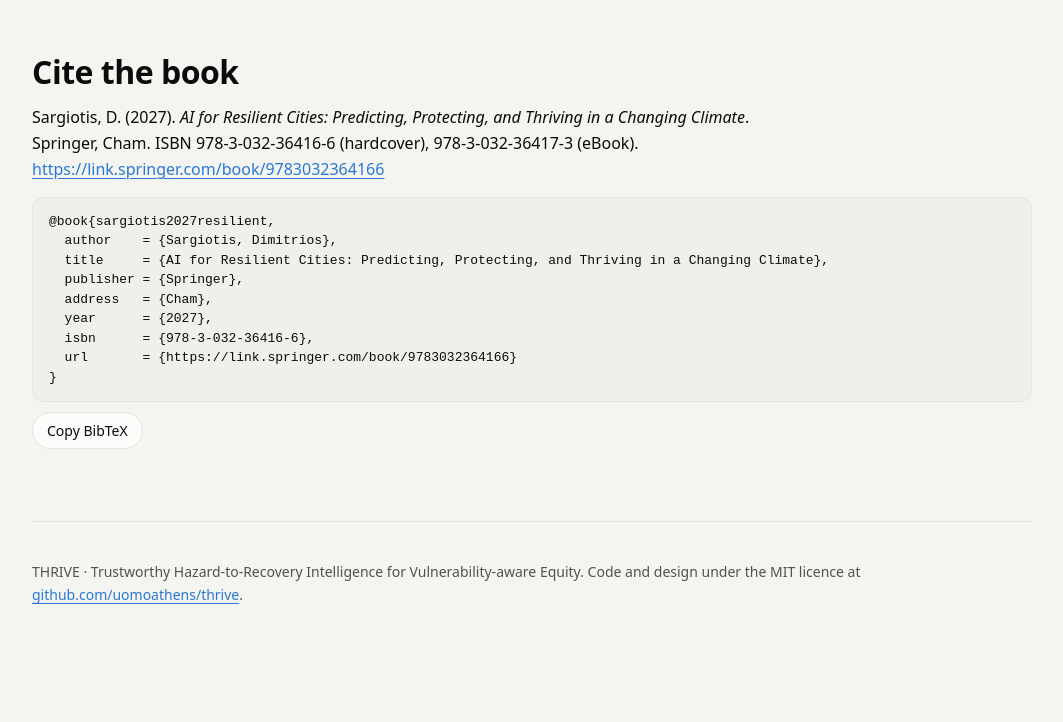
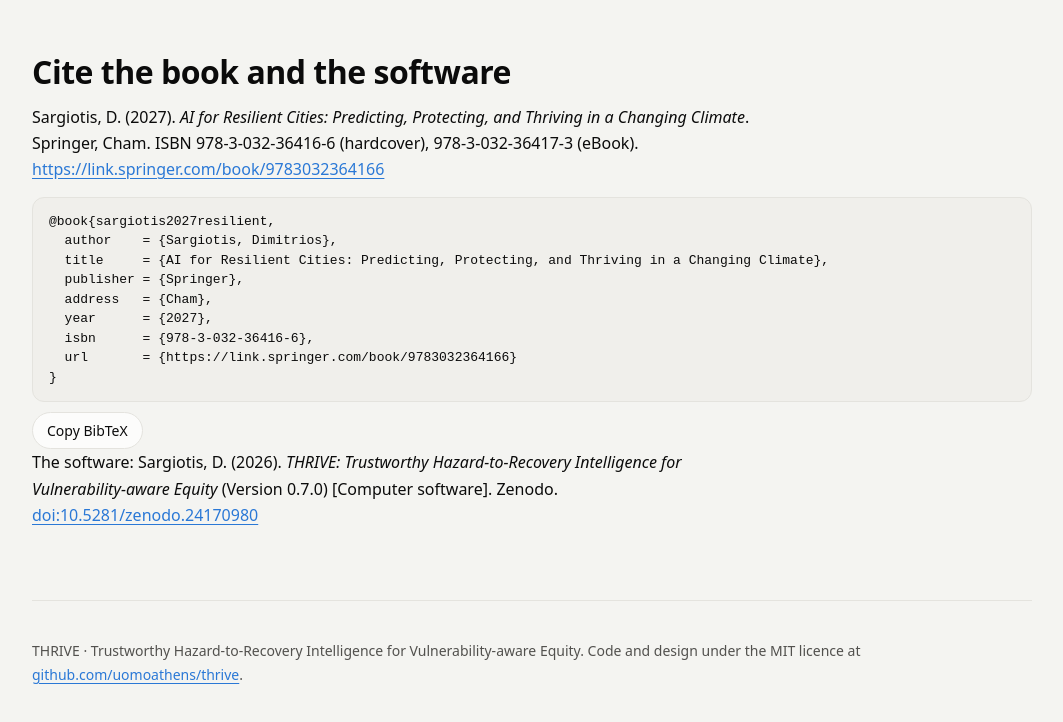
Before and after one commit to uomoathens/thrive, a plain HTML site: page docs/index.html in a window 1280 px wide. Shown: the part 10554-11276 px from the top of the page, without its empty margins (108-1171 px from the left). Drawn offline with Linux system fonts and the light colour scheme.

Commit message:
Step 21: Zenodo DOI of THRIVE v0.7.0 in README, CITATION.cff and page

```diff
--- a/docs/index.html
+++ b/docs/index.html
@@ -286,7 +286,7 @@ footer{margin-top:72px;padding-top:24px;border-top:1px solid var(--border);font-
 </section>
 
 <section id="cite" class="reveal cite">
-<h2>Cite the book</h2>
+<h2>Cite the book and the software</h2>
 <div class="prose"><p>Sargiotis, D. (2027). <i>AI for Resilient Cities: Predicting, Protecting, and Thriving in a Changing Climate</i>. Springer, Cham. ISBN 978-3-032-36416-6 (hardcover), 978-3-032-36417-3 (eBook). <a href="https://link.springer.com/book/9783032364166">https://link.springer.com/book/9783032364166</a></p></div>
 <pre id="bib">@book{sargiotis2027resilient,
   author    = {Sargiotis, Dimitrios},
@@ -298,6 +298,7 @@ footer{margin-top:72px;padding-top:24px;border-top:1px solid var(--border);font-
   url       = {https://link.springer.com/book/9783032364166}
 }</pre>
 <button class="copy" id="copy" type="button">Copy BibTeX</button>
+<div class="prose"><p>The software: Sargiotis, D. (2026). <i>THRIVE: Trustworthy Hazard-to-Recovery Intelligence for Vulnerability-aware Equity</i> (Version 0.7.0) [Computer software]. Zenodo. <a href="https://doi.org/10.5281/zenodo.24170980">doi:10.5281/zenodo.24170980</a></p></div>
 </section>
 
 <footer>
```
Also changed, not shown: 2 other files.
